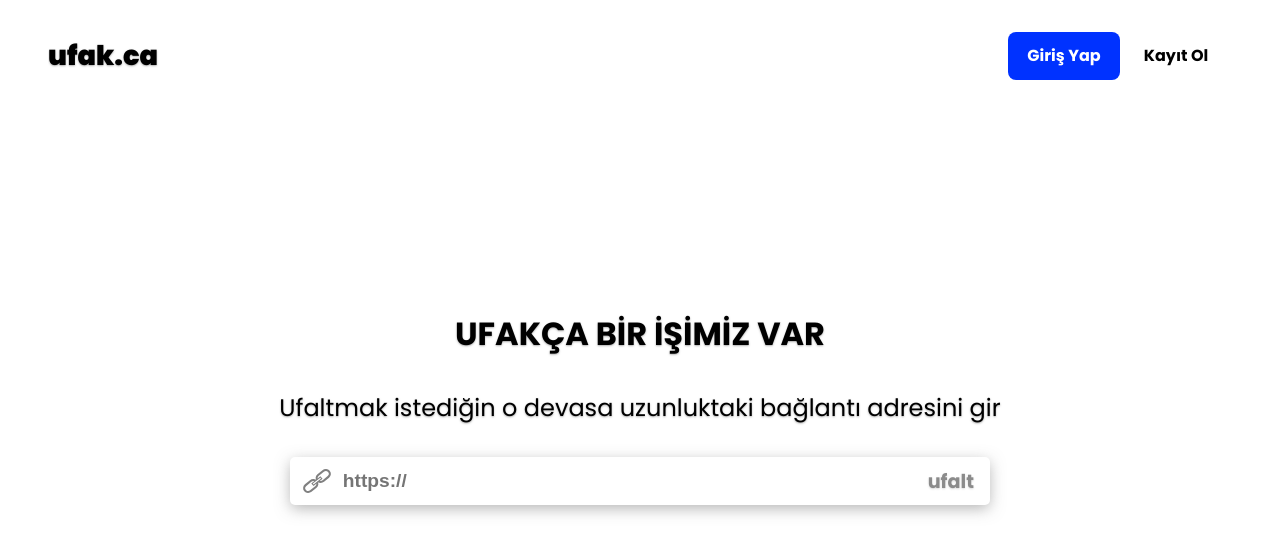
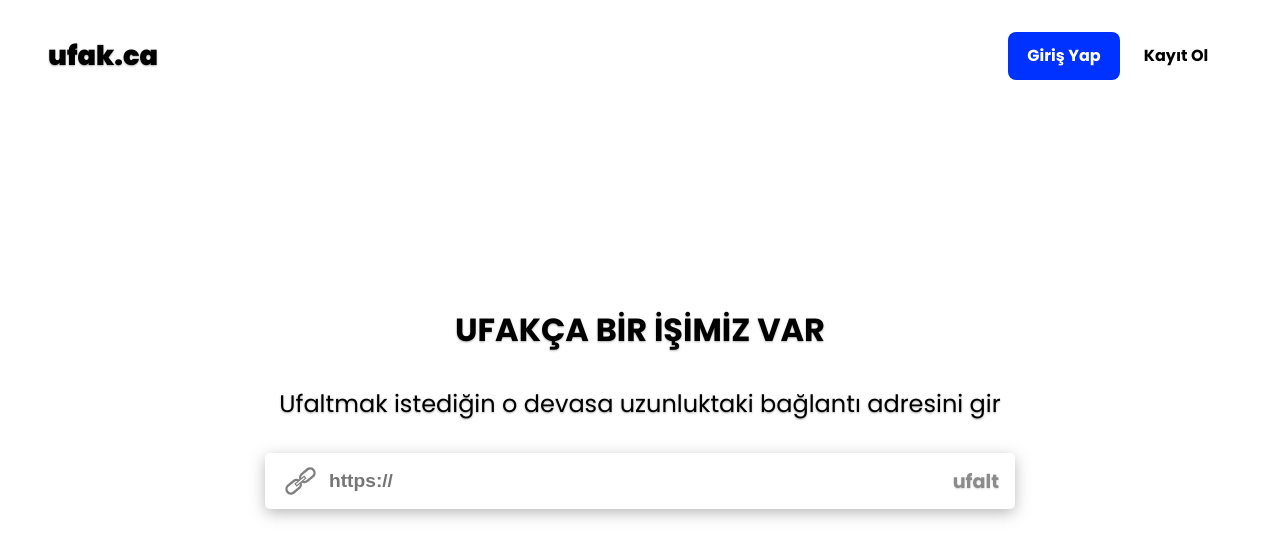
Before and after one commit to tarikcaliskan/ufak.ca, a React (Create React App) app: page / in a window 1280 px wide. Shown: the top 558 px of the page. Built offline with nearby package versions, Linux system fonts and the light colour scheme.

Commit message:
some optimizing

```diff
--- a/src/App.css
+++ b/src/App.css
@@ -118,20 +118,20 @@ h1, h2 {
   position: relative;
   align-items: center;
   width: 80%;
-  max-width: 700px;
+  max-width: 750px;
   margin: 1rem 0;
 }
 
 .inputURL-div img {
   position: absolute;
-  left: 0.7rem;
-  height: 1.8rem;
+  left: 1.1rem;
+  height: 2rem;
 }
 
 .inputURL {
-  height: 3rem;
+  height: 3.5rem;
   font-size: 1.2rem;
-  padding-left: 3.3rem;
+  padding-left: 4rem;
   padding-right: 4.5rem;
   border: none;
   width: 100%;
```
